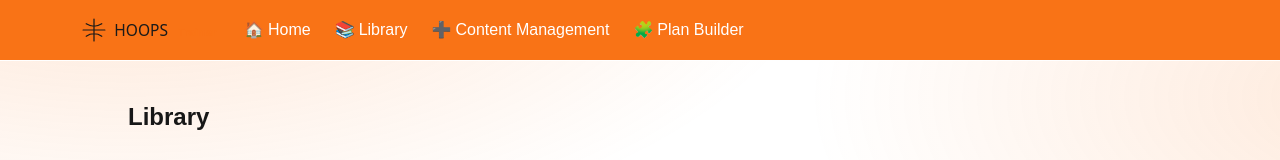
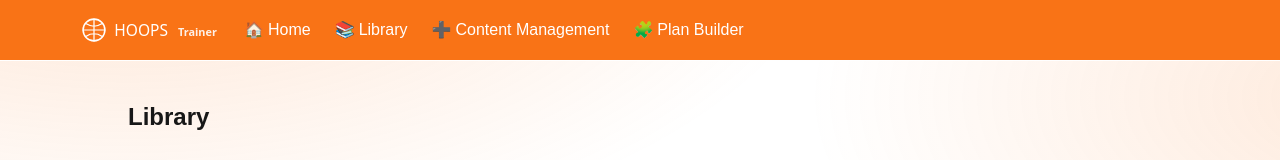
Before and after one commit to jmjcko/hoops-trainer, a Next.js app: page /library in a window 1280 px wide. Shown: the top 160 px of the page. Built offline with nearby package versions, Linux system fonts and the light colour scheme.

Commit message:
feat(brand): add high-contrast logo for orange header and switch header logo

```diff
--- a/src/app/layout.tsx
+++ b/src/app/layout.tsx
@@ -37,7 +37,7 @@ export default function RootLayout({
         <header className="border-b bg-[var(--accent)] text-[var(--accent-contrast)]">
           <nav className="max-w-6xl mx-auto flex gap-6 p-4 items-center">
             <a href="/" className="flex items-center gap-2" aria-label="HOOPS Trainer Home">
-              <Image src="/logo.svg" width={140} height={28} alt="HOOPS Trainer" priority />
+              <Image src="/logo-dark.svg" width={140} height={28} alt="HOOPS Trainer" priority />
             </a>
             <a href="/" className="hover:underline flex items-center gap-1"><span>🏠</span><span>Home</span></a>
             <a href="/library" className="hover:underline flex items-center gap-1"><span>📚</span><span>Library</span></a>
```
Also changed, not shown: public/logo-dark.svg (added).
